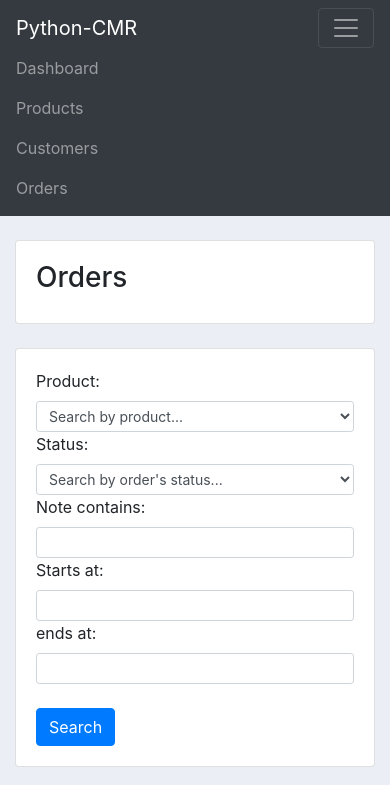
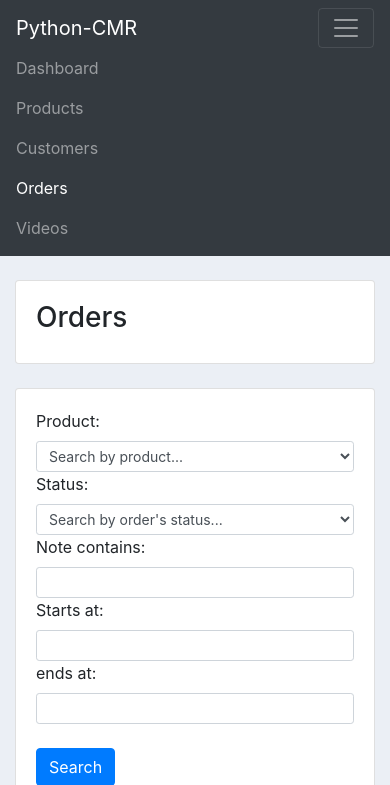
Before and after one commit to JorgeGalingP/python-CMR, a Django app: page /orders/ in a window 390 px wide, after a click that opens the changed part; the page is wider, and only the part inside the window is pictured. Shown: the top 785 px of that part. Run offline with Django 3.2, Linux system fonts and the light colour scheme; some libraries are stand-ins or nearby versions.

Commit message:
Added video model, template and view
With some view refactorization and date format

```diff
--- a/account/admin.py
+++ b/account/admin.py
@@ -8,3 +8,4 @@ admin.site.register(Tag)
 admin.site.register(Customer)
 admin.site.register(Product)
 admin.site.register(Order)
+admin.site.register(Video)
--- a/account/templates/account/all_customers.html
+++ b/account/templates/account/all_customers.html
@@ -35,7 +35,7 @@
                                 <td>{{customer.name}}</td>
                                 <td>{{customer.phone}}</td>
                                 <td>{{customer.email}}</td>
-                                <td>{{customer.date_created}}</td>
+                                <td>{{customer.date_created|date:"d/m/Y, H:i:s"}}</td>
                                 <td><a role="button" class="btn btn-info btn-block btn-sm"
                                     href="{% url 'account_customer' customer.id %}">View</a>
                                 </td>
--- a/account/templates/account/all_orders.html
+++ b/account/templates/account/all_orders.html
@@ -36,7 +36,7 @@
                                 <td>{{order.customer}}</td>
                                 <td>{{order.product}}</td>
                                 <td>{{order.status}}</td>
-                                <td>{{order.date_created}}</td>
+                                <td>{{order.date_created|date:"d/m/Y, H:i:s"}}</td>
                                 <td>{{order.note}}</td>
                                 <td><a class="btn btn-outline-warning btn-block btn-sm" href="{% url 'account_update_order' order.id %}">Update</button></td>
                                 <td><a class="btn btn-outline-danger btn-block btn-sm" href="{% url 'account_delete_order' order.id %}">Delete</button></td>
--- a/account/templates/account/navbar.html
+++ b/account/templates/account/navbar.html
@@ -7,19 +7,24 @@
       <span class="navbar-toggler-icon"></span>
     </button>
     <div class="collapse navbar-collapse" id="navbarNav">
+      {% with url_name=request.resolver_match.url_name %}
       <ul class="navbar-nav">
-        <li class="nav-item">
+        <li class="nav-item {% if url_name == 'account_home' %}active{% endif %}">
           <a class="nav-link" href="{% url 'account_home' %}">Dashboard</a>
         </li>
-        <li class="nav-item">
+        <li class="nav-item {% if url_name == 'account_products' %}active{% endif %}">
           <a class="nav-link" href="{% url 'account_products' %}">Products</a>
         </li>
-        <li class="nav-item">
+        <li class="nav-item {% if url_name == 'account_customers' %}active{% endif %}">
           <a class="nav-link" href="{% url 'account_customers' %}">Customers</a>
         </li>
-        <li class="nav-item">
+        <li class="nav-item {% if url_name == 'account_orders' %}active{% endif %}">
           <a class="nav-link" href="{% url 'account_orders' %}">Orders</a>
         </li>
+        <li class="nav-item {% if url_name == 'account_videos' %}active{% endif %}">
+          <a class="nav-link" href="{% url 'account_videos' %}">Videos</a>
+        </li>
       </ul>
+      {% endwith %}
     </div>
   </nav>
--- a/account/urls.py
+++ b/account/urls.py
@@ -12,6 +12,8 @@ urlpatterns = [
 
     path('products/', views.all_products, name="account_products"),
 
+    path('videos/', views.all_videos, name="account_videos"),
+
     path('orders/', views.all_orders, name="account_orders"),
     path('createOrder/<str:customer_pk>', views.create_order, name="account_create_order"),
     path('updateOrder/<str:order_pk>', views.update_order, name="account_update_order"),
--- a/account/views.py
+++ b/account/views.py
@@ -3,7 +3,7 @@ from django.http import HttpResponse
 from django.core.paginator import Paginator
 from django.contrib.auth.forms import UserCreationForm
 
-from .models import Order, Customer, Product
+from .models import Order, Customer, Product, Video
 from .forms import OrderForm, CreateUserForm
 from .filters import OrderFilter, CustomerFilter
 
@@ -16,6 +16,7 @@ def login(request):
 
 def register(request):
     form = CreateUserForm()
+
     if request.method == 'POST':
         form = CreateUserForm(request.POST)
         if form.is_valid():
@@ -49,7 +50,9 @@ def home(request):
 def all_products(request):
     products = Product.objects.all()
 
-    return render(request, 'account/all_products.html', {'products': products})
+    context = {'products': products}
+
+    return render(request, 'account/all_products.html', context)
 
 
 def all_customers(request):
@@ -58,7 +61,17 @@ def all_customers(request):
     filter = CustomerFilter(request.GET, queryset=customers)
     customers_filtered = filter.qs
 
-    return render(request, 'account/all_customers.html', {'customers': customers_filtered, 'filter': filter})
+    context = {'customers': customers_filtered, 'filter': filter}
+
+    return render(request, 'account/all_customers.html', context)
+
+
+def all_videos(request):
+    videos = Video.objects.all()
+
+    context = {'videos': videos}
+
+    return render(request, 'account/all_videos.html', context)
 
 
 def all_orders(request):
```
Also changed, not shown: account/models.py (+20 -0 lines), account/templates/account/all_videos.html (added, +36 -0 lines).
